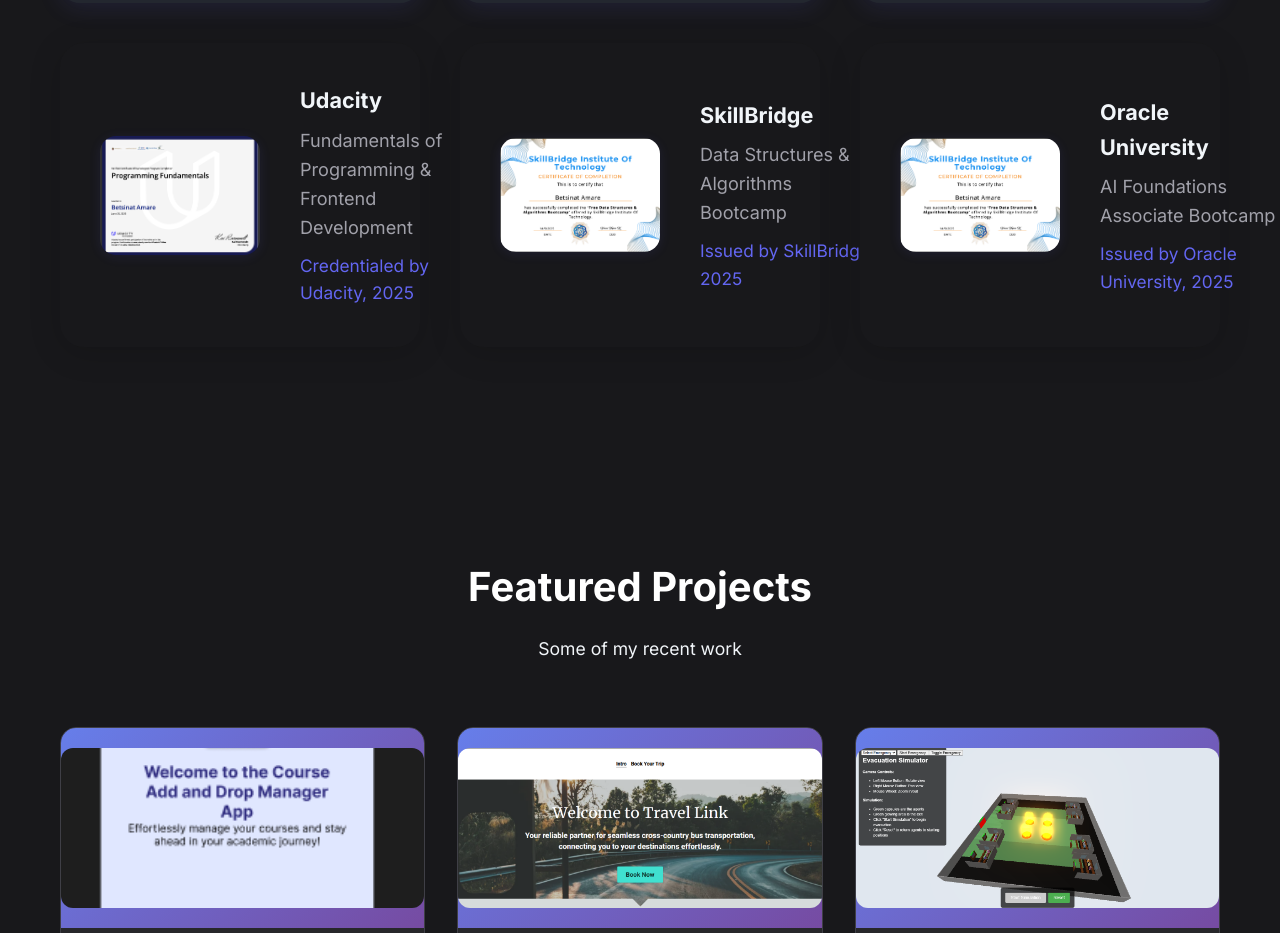
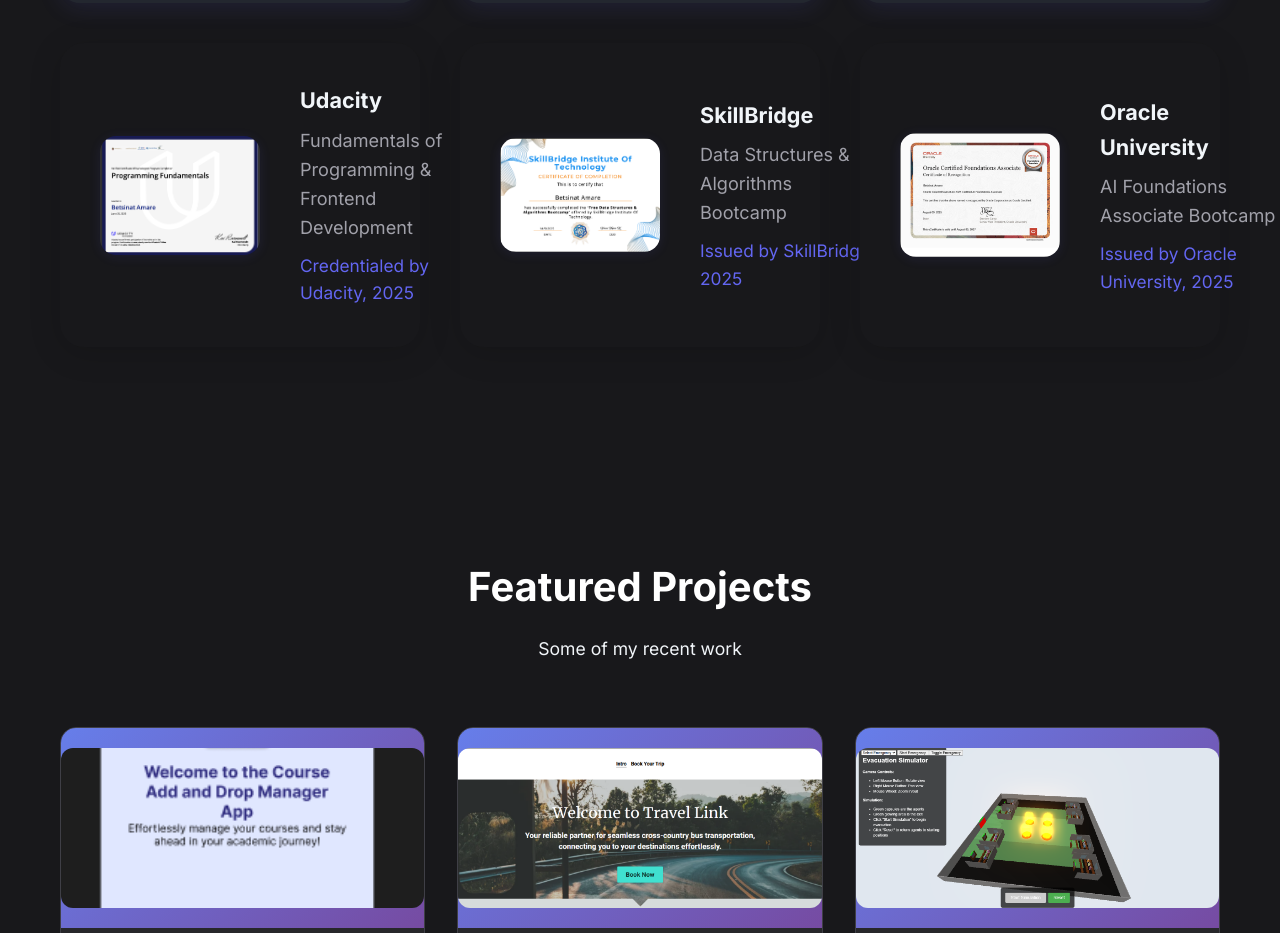
Before and after one commit to betsinat-amare/My_Portfolio, a React (Create React App) app: page / in a window 1280 px wide. Shown: the part 3020-3953 px from the top of the page. Built offline with nearby package versions, Linux system fonts and the light colour scheme.

Commit message:
updated link

```diff
--- a/src/components/Skills.tsx
+++ b/src/components/Skills.tsx
@@ -183,7 +183,7 @@
           </div>
           {/* Oracle Certificate Card */}
           <div style={{ background: '#18181b', borderRadius: 24, boxShadow: '0 6px 32px rgba(0,0,0,0.15)', padding: '2.5rem', maxWidth: 700, minWidth: 320, width: '100%', display: 'flex', flexDirection: 'row', alignItems: 'center', gap: '2.5rem', flex: 1 }}>
-            <img src="/cert-skillbridge.jpg" alt="SkillBridge Certificate" style={{ width: 220, minWidth: 160, borderRadius: 16, marginBottom: 0, boxShadow: '0 2px 12px rgba(99,102,241,0.10)' }} />
+            <img src="/cert-oracle.jpg" alt="SkillBridge Certificate" style={{ width: 220, minWidth: 160, borderRadius: 16, marginBottom: 0, boxShadow: '0 2px 12px rgba(99,102,241,0.10)' }} />
             <div style={{ flex: 1, minWidth: 180 }}>
               <div style={{ color: '#f1f5f9', fontWeight: 700, fontSize: '1.35rem', marginBottom: 8 }}>Oracle University</div>
               <div style={{ color: '#a1a1aa', fontSize: '1.13rem', marginBottom: 10 }}>AI Foundations Associate Bootcamp</div>
```
